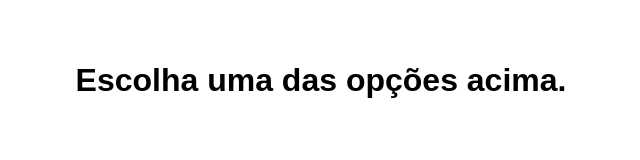
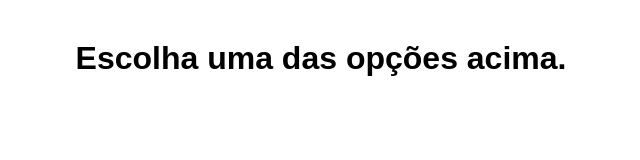
Before and after one commit to CaikLacerda/html-css, a plain HTML site: page exercicios/ex024/paginas-extras/paginicio.html in a window 1280 px wide. Shown: the whole page, without its empty margins (319-959 px from the left). Drawn offline with Linux system fonts and the light colour scheme.

Commit message:
update ex024

```diff
--- a/exercicios/ex024/paginas-extras/paginicio.html
+++ b/exercicios/ex024/paginas-extras/paginicio.html
@@ -21,11 +21,8 @@
         }
 
         .centralizado {
-            position: absolute;
-            top: 50%;
-            left: 50%;
-            margin-right: -50%;
-            transform: translate(-50%, -50%);
+            text-align: center;
+            margin-top: 40px;
         }
     </style>
 
```
